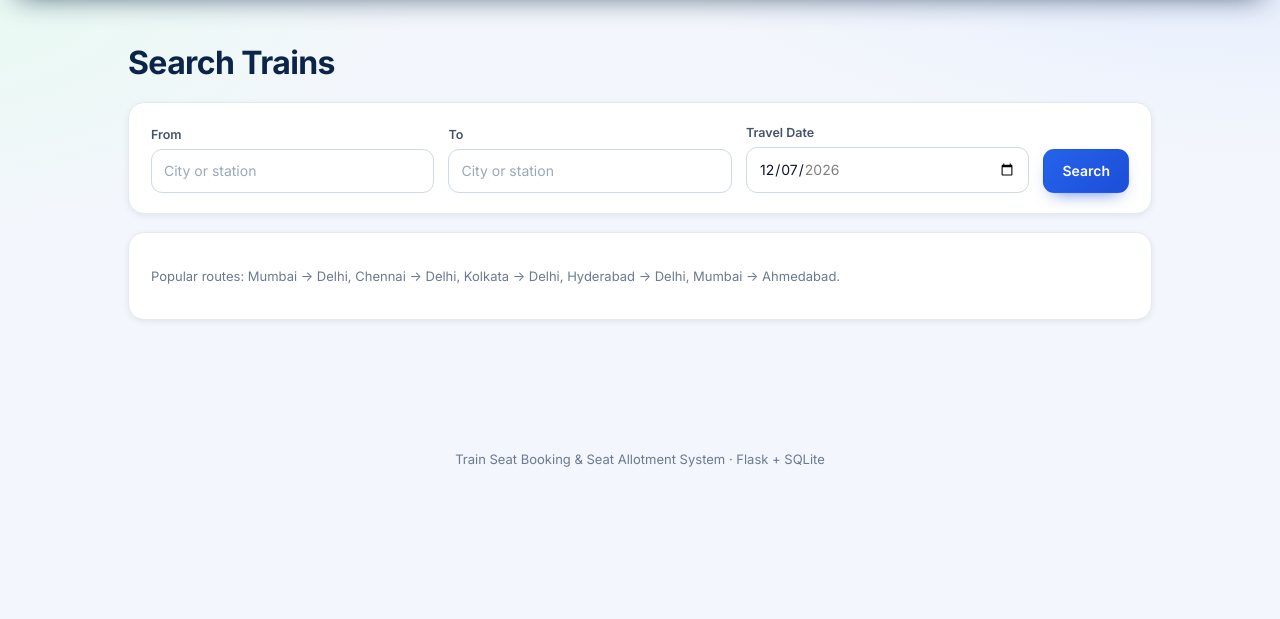
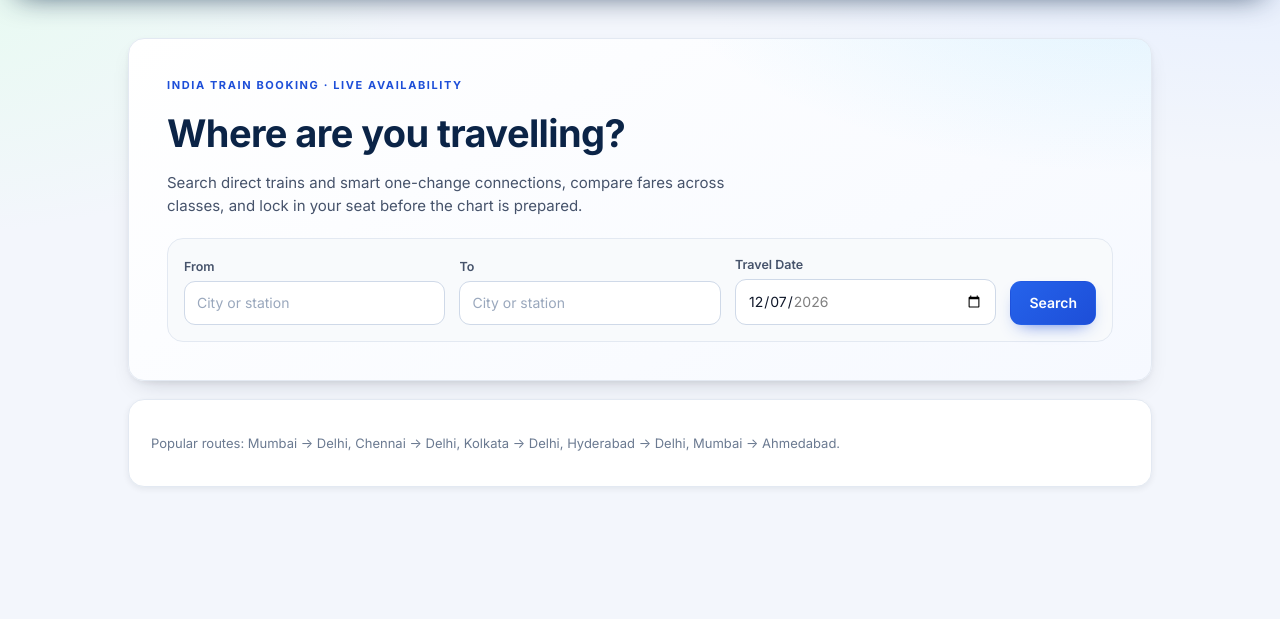
Before and after one commit to atharvabce-vit/-Train-Seat-Booking-Allotment-System, a Flask app: page / in a window 1280 px wide. Shown: the part 62-681 px from the top of the page. Run offline with Flask 3, Linux system fonts and the light colour scheme; tables that the repository leaves empty hold one stand-in row (values such as "Sample post").

Commit message:
Introduce a hero search panel on the home page

```diff
--- a/templates/search.html
+++ b/templates/search.html
@@ -2,9 +2,19 @@
 {% block title %}Search Trains{% endblock %}
 
 {% block content %}
+<section class="hero{% if trains is not none %} hero-compact{% endif %} card">
+    {% if trains is none %}
+        <p class="eyebrow">India train booking &middot; live availability</p>
+        <h1>Where are you travelling?</h1>
+        <p class="hero-sub">
+            Search direct trains and smart one-change connections, compare fares across
+            classes, and lock in your seat before the chart is prepared.
+        </p>
+    {% else %}
         <h1>Search Trains</h1>
+    {% endif %}
 
-<form class="card search-form" method="get" action="{{ url_for('main.search') }}">
+    <form class="search-form" method="get" action="{{ url_for('main.search') }}">
         <div class="field">
             <label for="source">From</label>
             <input type="text" id="source" name="source" value="{{ source }}"
@@ -21,6 +31,7 @@
         </div>
         <button type="submit">Search</button>
     </form>
+</section>
 
 {% if source and destination %}
     <p><a class="button ghost" href="{{ url_for('booking.round_trip', source=source, destination=destination, date=travel_date) }}">Book a round trip instead</a></p>
```
Lines whose indentation alone changed are shown as unchanged.
